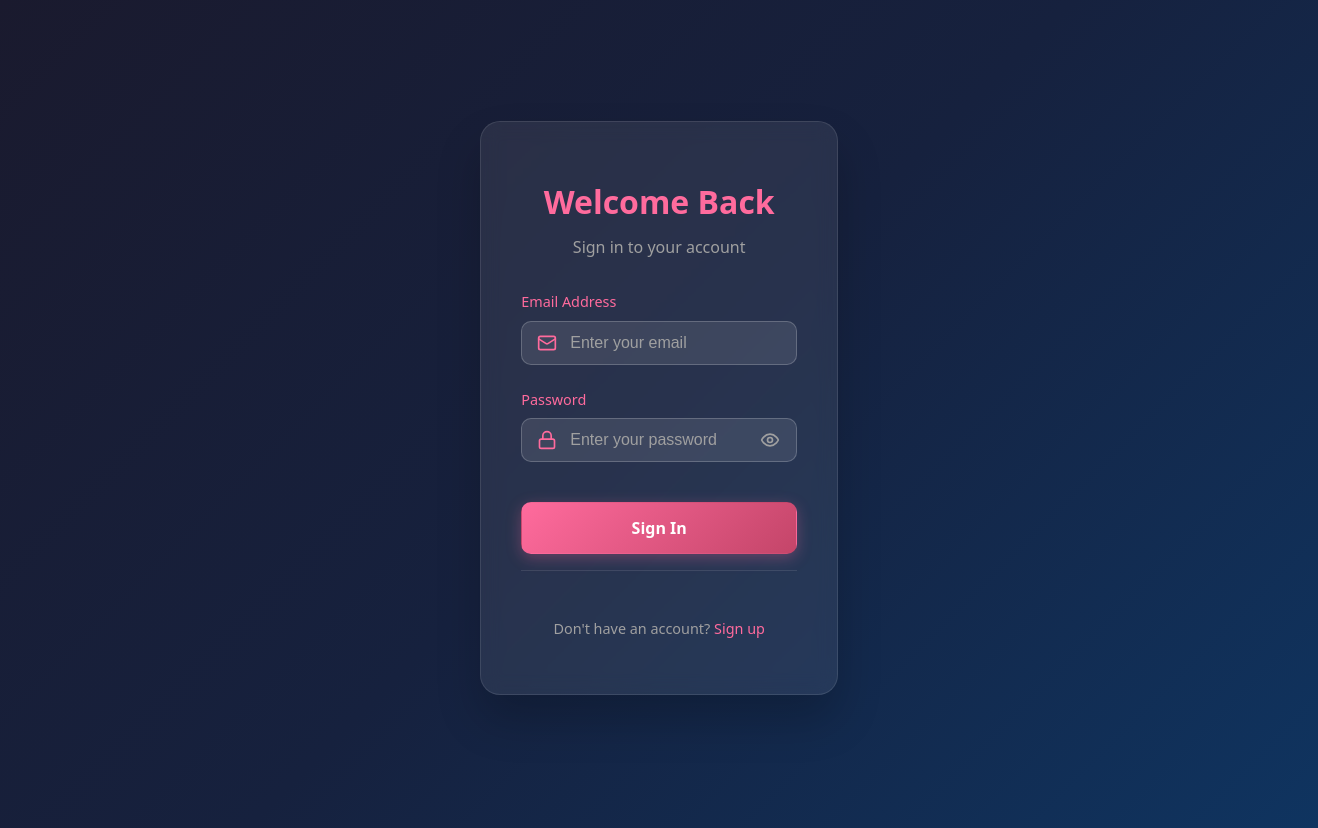
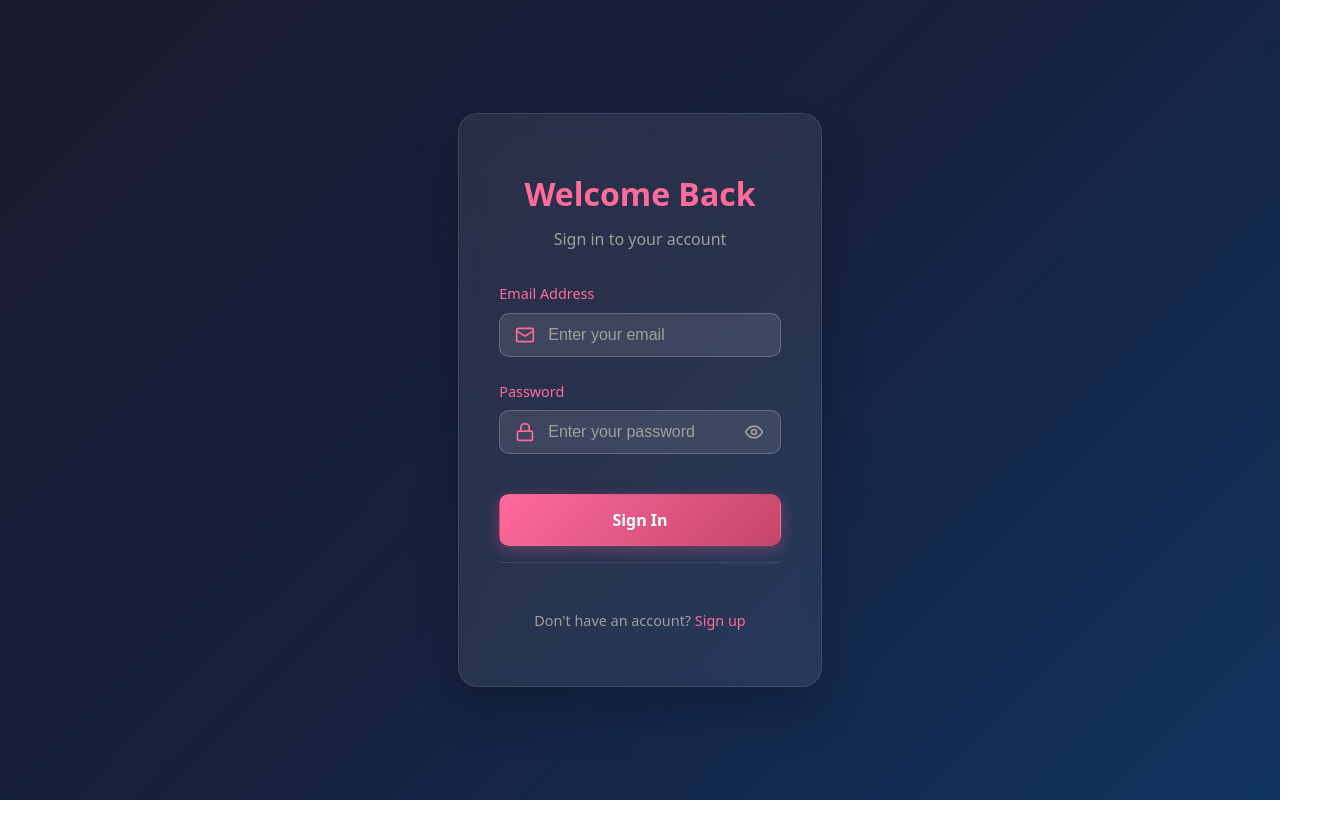
Before and after one commit to iamayushmishraiitr/music-frontend, a React (Vite) app: page / in a window 1280 px wide. Shown: the whole page, 1318 px wide, since content can reach past the window. After the commit the page ends 800 px from the top, so only its background shows below. Built offline with nearby package versions, Linux system fonts and the light colour scheme.

Commit message:
changed css

```diff
--- a/src/styles/Auth.css
+++ b/src/styles/Auth.css
@@ -1,12 +1,10 @@
 .auth-container {
-    min-height: 97vh;
-    min-width: 98vw;
+   height: 100vh;
+   width: 100vw;
     display: flex;
     align-items: center;
     justify-content: center;
     background: linear-gradient(135deg, #1a1a2e 0%, #16213e 50%, #0f3460 100%);
-    padding: 2rem;
-    padding-top: 20px;
     overflow-x: hidden;
     overflow-y: hidden;
   }
```
